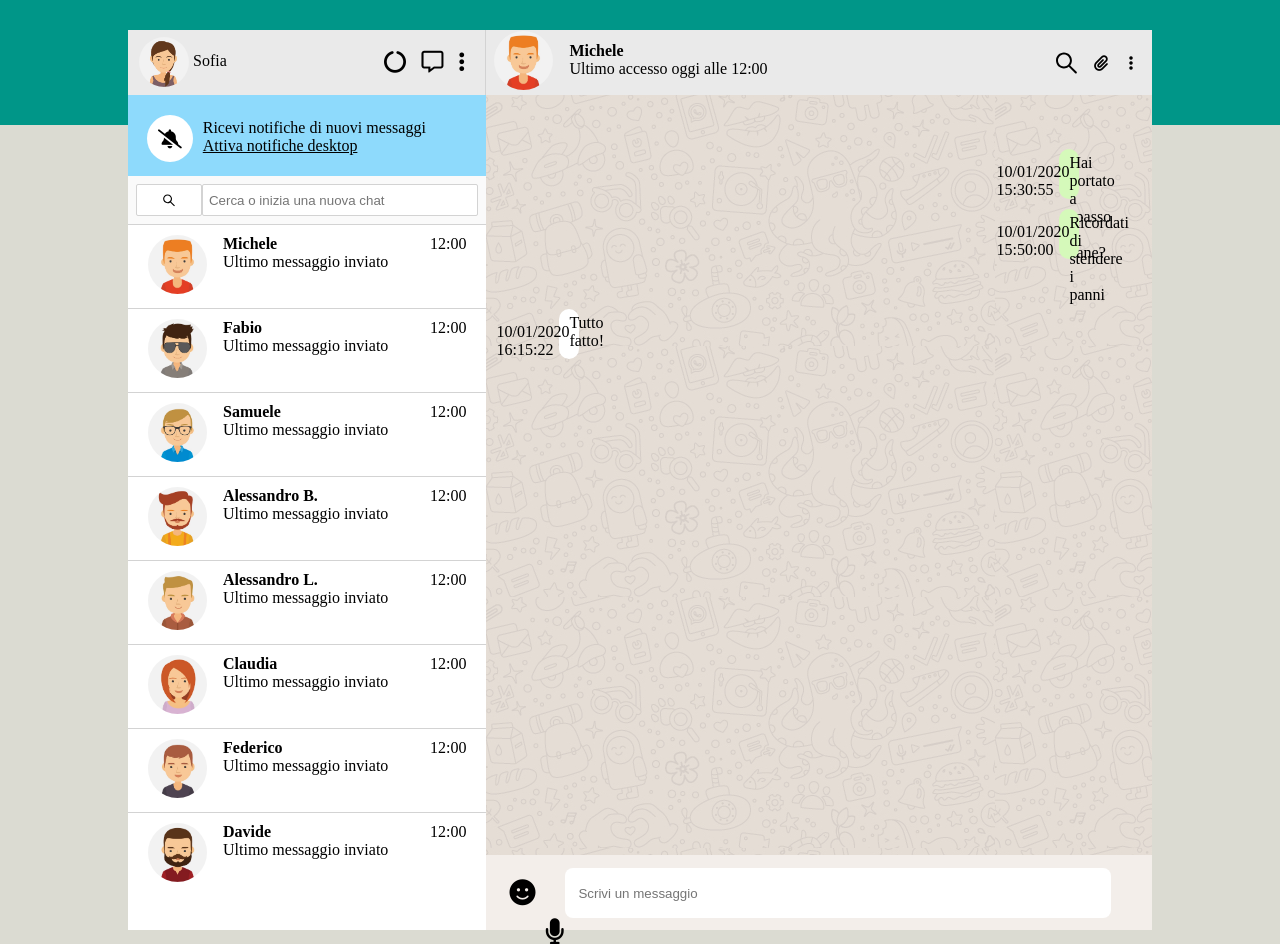
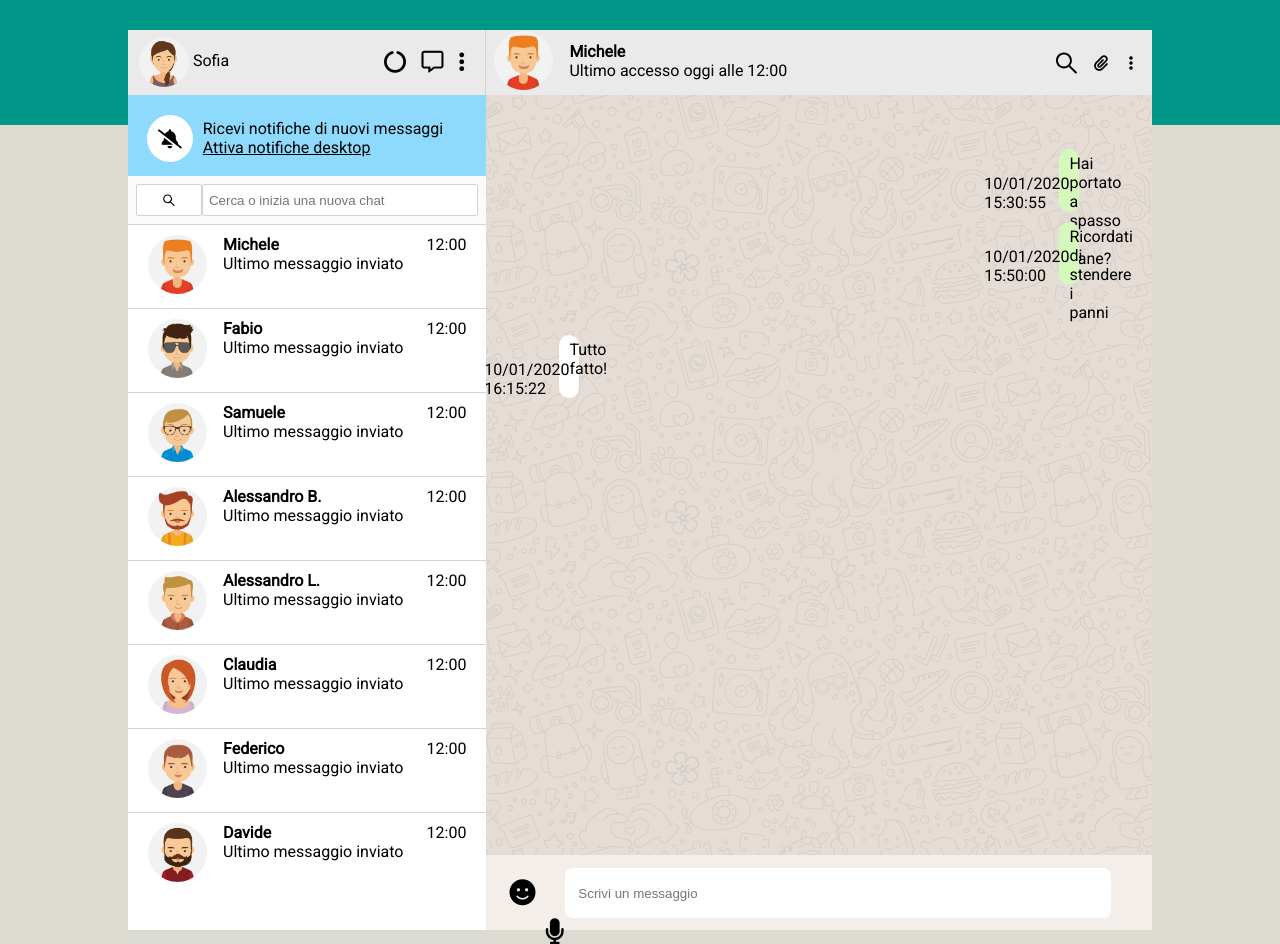
Before and after one commit to Vitto2623/vue-boolzapp, a plain HTML site: page index.html in a window 1280 px wide. Drawn offline with nearby package versions, Linux system fonts and the light colour scheme.

Commit message:
continuo implementazione funzionalità

```diff
--- a/css/style.css
+++ b/css/style.css
@@ -6,6 +6,7 @@
 
 body{
     background-color: #dbdbd2;
+    font-family: 'Roboto', sans-serif;
 }
 
 #top-bar{
@@ -121,8 +122,6 @@ body{
     background-color: white;
 }
 
-
-
 .utenti #container-utente{
     border-top: 1px solid lightgrey;
     width: 100%;
@@ -182,7 +181,7 @@ body{
     margin-left: 500px;
     padding: 5px 10px;
     position: relative;
-    height: 50px;
+    height: 63px;
     margin-bottom: 10px;
 }
 
@@ -199,7 +198,7 @@ body{
     margin-right: 500px;
     margin-top: 50px;
     position: relative;
-    height: 50px;
+    height: 63px;
 }
 
 .messaggio-ricevuto p{
--- a/index.html
+++ b/index.html
@@ -10,7 +10,10 @@
     <script src="https://cdn.jsdelivr.net/npm/vue@2.6.14/dist/vue.js"></script>
     <!--CSS-->
     <link rel="stylesheet" href="css/style.css">
-    <title>Document</title>
+    <link rel="preconnect" href="https://fonts.googleapis.com">
+    <link rel="preconnect" href="https://fonts.gstatic.com" crossorigin>
+    <link href="https://fonts.googleapis.com/css2?family=Roboto&display=swap" rel="stylesheet">
+    <title>Boolzap</title>
 </head>
 <body>
     <main>
@@ -41,7 +44,8 @@
                     </section>
                     <section id="container">
                         <div class="utenti">
-                            <div id="container-utente" v-for="(element, index) in contacts" @click="activeUser(index)">
+                            <div id="container-utente" v-for="(element, index) in contacts" @click="activeUser(index)"
+                            v-if="element.name.toLowerCase().includes(cercaUtente)">
                                 <nav class="nav-left">
                                     <img  :src="'img/avatar' + element.avatar + '.jpg'" :alt="element.name" class="size">
                                     <div id="informazioni-utente">
@@ -93,10 +97,6 @@
             </div>
         </div>
 
-
-
-
-
     </main>
 
 <script src="js/main.js" type="text/javascript"></script>
```
